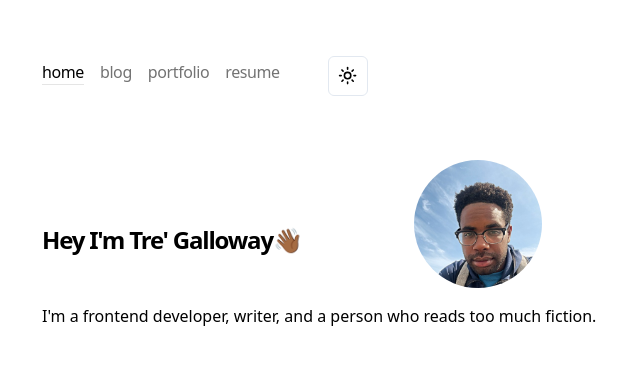
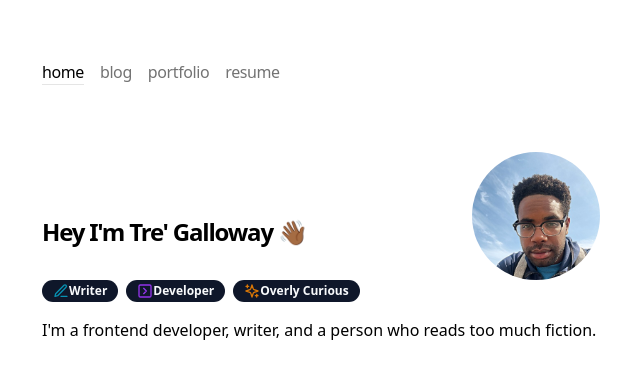
Before and after one commit to TreGalloway/playground, a Next.js app: page / in a window 1280 px wide. Shown: the top 378 px of the page, without its empty margins (262-902 px from the left). Built offline with nearby package versions, Linux system fonts and the light colour scheme.

Commit message:
Removed theme-button ans added badges to home

```diff
--- a/src/app/page.tsx
+++ b/src/app/page.tsx
@@ -1,12 +1,32 @@
 import Image from 'next/image';
 import 'remixicon/fonts/remixicon.css';
 import profile from '../../public/profile.jpg';
+import { Badge } from '@/components/ui/badge';
+import { PenLine, Sparkles, ChevronRightSquareIcon } from 'lucide-react';
 
 export default function Home() {
 	return (
 		<section>
 			<div className="flex mb-4">
-				<h1 className="font-bold text-2xl mb-8 tracking-tighter mt-16">Hey I'm Tre' Galloway👋🏾</h1>
+				<div>
+					<h1 className="font-bold text-2xl mb-8 tracking-tighter mt-16">
+						Hey I'm Tre' Galloway 👋🏾
+					</h1>
+					<div className="flex gap-2">
+						<Badge>
+							<PenLine size={16} className=" text-cyan-600" /> Writer
+						</Badge>
+						<Badge>
+							<ChevronRightSquareIcon size={16} className=" text-purple-600" />
+							Developer
+						</Badge>
+						<Badge>
+							<Sparkles size={16} className=" text-amber-600" />
+							Overly Curious
+						</Badge>
+					</div>
+				</div>
+
 				<div className=" pl-28">
 					<Image src={profile} alt="picture of tre galloway" className="rounded-full w-32 " />
 				</div>
--- a/src/components/navbar.tsx
+++ b/src/components/navbar.tsx
@@ -4,7 +4,6 @@ import clsx from 'clsx';
 import { usePathname } from 'next/navigation';
 import Link from 'next/link';
 import { LayoutGroup, motion } from 'framer-motion';
-import { ThemeButton } from './theme-button';
 
 const navItems = {
 	'/': {
@@ -68,7 +67,6 @@ export default function Navbar() {
 								);
 							})}
 						</div>
-						<ThemeButton />
 					</nav>
 				</LayoutGroup>
 			</div>
--- a/src/components/theme-button.tsx
+++ b/src/components/theme-button.tsx
@@ -18,7 +18,7 @@ export function ThemeButton() {
 	return (
 		<DropdownMenu>
 			<DropdownMenuTrigger asChild>
-				<Button variant="outline" size="icon">
+				<Button variant="outline" size="icon" className=" dark:bg-inherit border-0">
 					<Sun className="h-[1.2rem] w-[1.2rem] rotate-0 scale-100 transition-all dark:-rotate-90 dark:scale-0" />
 					<Moon className="absolute h-[1.2rem] w-[1.2rem] rotate-90 scale-0 transition-all dark:rotate-0 dark:scale-100" />
 					<span className="sr-only">Toggle theme</span>
--- /dev/null
+++ b/src/components/ui/badge.tsx
@@ -0,0 +1,36 @@
+import * as React from "react"
+import { cva, type VariantProps } from "class-variance-authority"
+
+import { cn } from "@/lib/utils"
+
+const badgeVariants = cva(
+  "inline-flex items-center rounded-full border border-slate-200 px-2.5 py-0.5 text-xs font-semibold transition-colors focus:outline-none focus:ring-2 focus:ring-slate-400 focus:ring-offset-2 dark:border-slate-800 dark:focus:ring-slate-800",
+  {
+    variants: {
+      variant: {
+        default:
+          "border-transparent bg-slate-900 text-slate-50 hover:bg-slate-900/80 dark:bg-slate-50 dark:text-slate-900 dark:hover:bg-slate-50/80",
+        secondary:
+          "border-transparent bg-slate-100 text-slate-900 hover:bg-slate-100/80 dark:bg-slate-800 dark:text-slate-50 dark:hover:bg-slate-800/80",
+        destructive:
+          "border-transparent bg-red-500 text-slate-50 hover:bg-red-500/80 dark:bg-red-900 dark:text-red-50 dark:hover:bg-red-900/80",
+        outline: "text-slate-950 dark:text-slate-50",
+      },
+    },
+    defaultVariants: {
+      variant: "default",
+    },
+  }
+)
+
+export interface BadgeProps
+  extends React.HTMLAttributes<HTMLDivElement>,
+    VariantProps<typeof badgeVariants> {}
+
+function Badge({ className, variant, ...props }: BadgeProps) {
+  return (
+    <div className={cn(badgeVariants({ variant }), className)} {...props} />
+  )
+}
+
+export { Badge, badgeVariants }
--- a/types/index.d.ts
+++ b/types/index.d.ts
@@ -7,6 +7,7 @@ export type ProjectItem = {
 	live?: string;
 	stack: string;
 };
+
 export type SiteConfig = {
 	name: string;
 	description: string;
```
